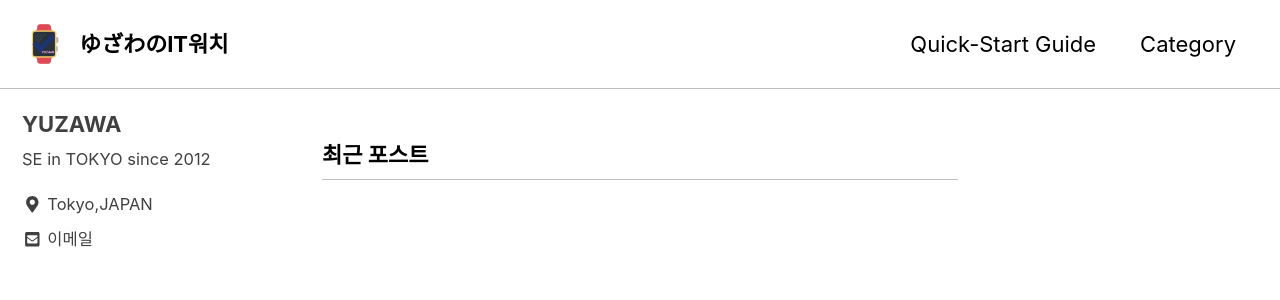
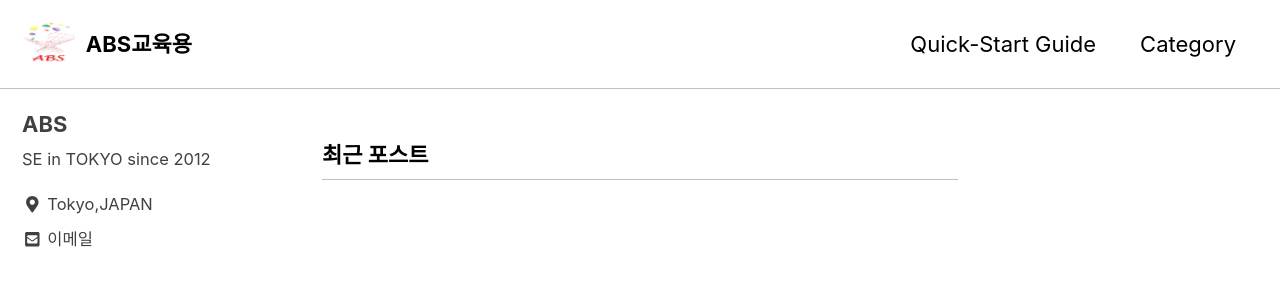
Before and after one commit to ijnk2553/ijnk2553.github.io, a Jekyll site: the page built from index.md, in a window 1280 px wide and 900 px high. Shown: the top 300 px of the window. Built offline with Jekyll 4.4.1, drawn with Linux system fonts in a browser that asks for light colours; cached includes are drawn as plain includes; the list of posts is cut into pages by our own code.

Commit message:
Title update
Title update

```diff
--- a/_config.yml
+++ b/_config.yml
@@ -16,7 +16,7 @@ minimal_mistakes_skin    : "contrast" # "air", "aqua", "contrast", "dark", "dirt
 
 # Site Settings
 locale                   : "ko"
-title                    : "ゆざわのIT워치"
+title                    : "ABS교육용"
 title_separator          : "-"
 name                     : "YUZAWA"
 description              : "For Education"
@@ -24,7 +24,7 @@ url                      : # the base hostname & protocol for your site e.g. "ht
 baseurl                  : # the subpath of your site, e.g. "/blog"
 repository               : # GitHub username/repo-name e.g. "mmistakes/minimal-mistakes"
 teaser                   : # "/assets/images/deskTop.png"
-logo                     : "/assets/images/logo.png"
+logo                     : "/assets/images/ABS.png"
 masthead_title           : # overrides the website title displayed in the masthead, use " " for no title
 breadcrumbs              : true # true, false (default)
 words_per_minute         : 200
@@ -106,7 +106,7 @@ analytics:
 
 # Site Author
 author:
-  name             : "YUZAWA"
+  name             : "ABS"
   avatar           : # path of avatar image, e.g. "/assets/images/bio-photo.jpg"
   bio              : "SE in TOKYO since 2012"
   location         : "Tokyo,JAPAN"
```
Also changed, not shown: assets/images/ABS.png (added).
